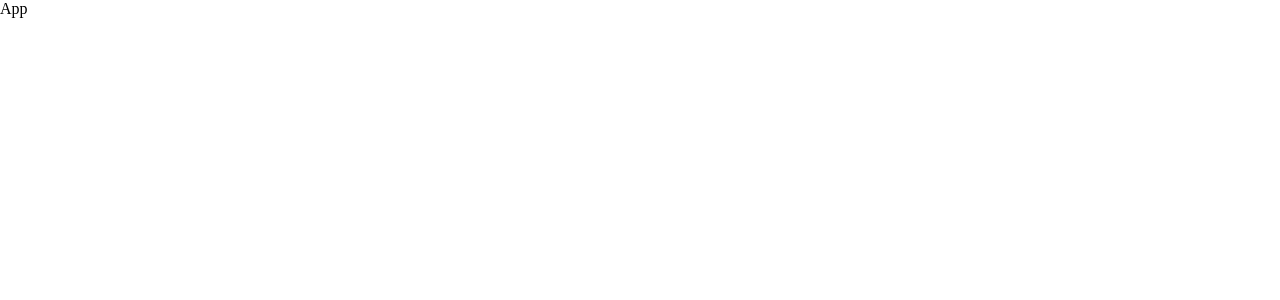
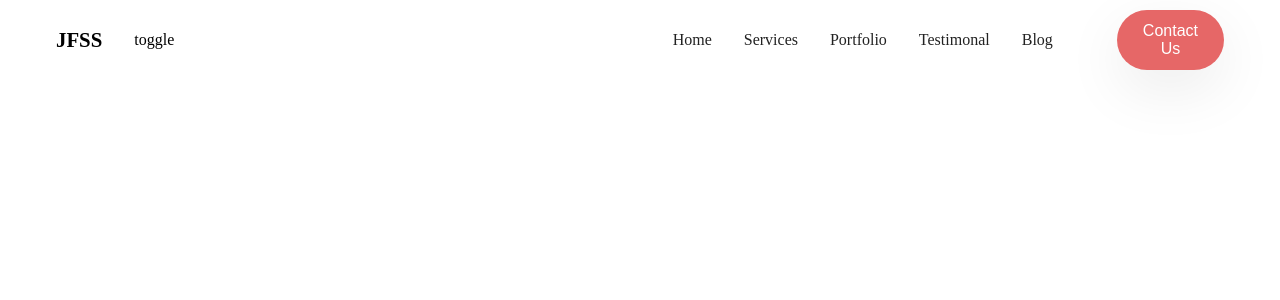
Before and after one commit to fardoush/React-Portfolio-App, a React (Create React App) app: page / in a window 1280 px wide. Shown: the top 300 px of the page. Built offline with nearby package versions, Linux system fonts and the light colour scheme.

Commit message:
add to navbar

```diff
--- a/src/App.css
+++ b/src/App.css
@@ -62,3 +62,23 @@
   overflow:hidden;
   color: var(--black);
 }
+
+.btn{
+  border-radius: 34px;
+  border: none;
+  color: #fff;
+  font-size:16px;
+  padding:12px 26px;
+  background: var(--pink);
+  box-shadow: var(--boxShadow);
+
+
+
+}
+
+.btn:hover{
+  background: #fff;
+  color: var(--pink);
+  cursor: pointer;
+  border:1px solid var(--pink);
+}
--- a/src/App.js
+++ b/src/App.js
@@ -1,8 +1,11 @@
-import React from 'react'
+import React from 'react';
+import Navbar from './components/Navbar/Navbar';
 
 function App() {
   return (
-    <div>App</div>
+    <div>
+      <Navbar/>
+    </div>
   )
 }
 
--- a/src/components/Navbar/Navbar.css
+++ b/src/components/Navbar/Navbar.css
@@ -0,0 +1,58 @@
+/* Common Css */
+.App{
+    padding: 0.5rem 3.5rem;
+    overflow:hidden;
+    color: var(--black);
+  }
+
+/* Navbar  */
+
+.nav-wrapper{
+    display: flex;
+    justify-content: space-between;
+    height: 10vh;
+    padding: 0.5rem 3.5rem;
+}
+
+.nav-left{
+    display: flex;
+   align-items: center;
+   flex: 1;
+   gap: 2rem;
+}
+
+.logo{
+    font-size: 1.3rem;
+    font-weight: bold;
+}
+
+.nav-right{
+    display: flex;
+    flex: 1;
+    align-items: center;
+    justify-content: center;
+    font-weight: 400;
+}
+.n-list{
+    flex: 10;
+}
+
+.n-list>ul{
+    display: flex;
+    gap: 2rem;
+    margin-right: 4rem;
+}
+
+.n-list>ul>li>a{
+    color: var(--black);
+}
+
+.n-list>ul>li:hover>a{
+    cursor: pointer;
+    color: var(--pink);
+}
+
+.n-btn{
+flex:2;
+
+}
--- a/src/components/Navbar/Navbar.jsx
+++ b/src/components/Navbar/Navbar.jsx
@@ -0,0 +1,43 @@
+import React from 'react';
+import './Navbar.css';
+import '../../App.css';
+
+const Navbar = () => {
+  return (
+    <div>
+      <div className="nav-wrapper">
+        <div className="nav-left">
+            <div className="logo">
+                JFSS
+            </div>
+            <span>toggle</span>
+        </div>
+        <div className="nav-right">
+        <div className="n-list">
+            <ul className="menu-list">
+                <li className="menu-item">
+                    <a href="#j" className="menu-link">Home</a>
+                </li>
+                <li className="menu-item">
+                    <a href="#j" className="menu-link">Services</a>
+                </li>
+                <li className="menu-item">
+                    <a href="#j" className="menu-link">Portfolio</a>
+                </li>
+                <li className="menu-item">
+                    <a href="#j" className="menu-link">Testimonal</a>
+                </li>
+                <li className="menu-item">
+                    <a href="#j" className="menu-link">Blog</a>
+                </li>
+            </ul>
+        </div>
+        <button className="btn n-btn">Contact Us</button>
+
+        </div>
+      </div>
+    </div>
+  )
+}
+
+export default Navbar;
--- a/src/index.css
+++ b/src/index.css
@@ -14,6 +14,12 @@ code {
 
 *{
   margin: 0;
-  padding: 0;
+  /* padding: 0; */
   box-sizing: border-box;
 }
+a{
+  text-decoration: none;
+}
+li{
+  list-style: none;
+}
```
